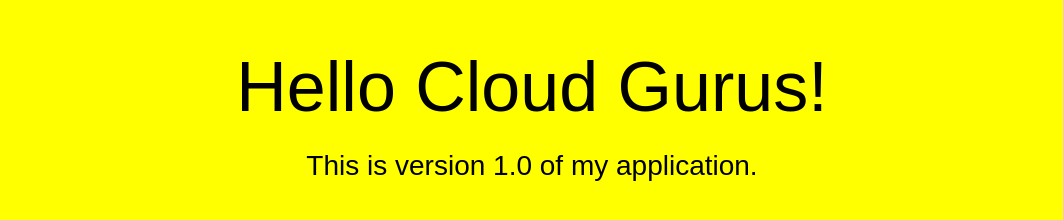
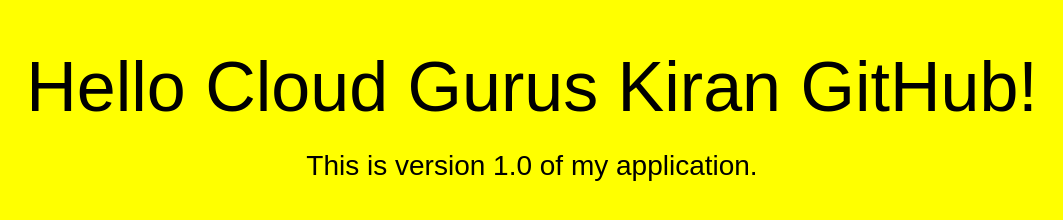
Before and after one commit to kslskiran/sample_aws_codedeploy, a plain HTML site: page index.html in a window 1280 px wide. Shown: the whole page, without its empty margins (108-1171 px from the left). Drawn offline with Linux system fonts and the light colour scheme.

Commit message:
Update index.html

```diff
--- a/index.html
+++ b/index.html
@@ -26,7 +26,7 @@
 </head>
 <body>
   <div align="center">
-    <h1>Hello Cloud Gurus!</h1>
+    <h1>Hello Cloud Gurus Kiran GitHub!</h1>
     <h2>This is version 1.0 of my application.</h2>
   </div>
 </body>
```
